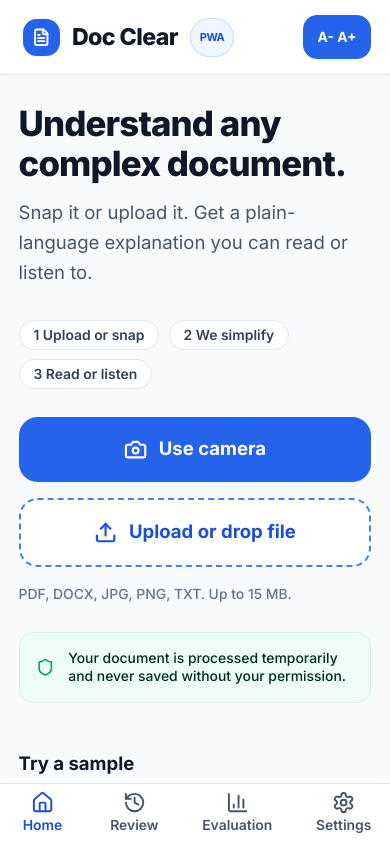
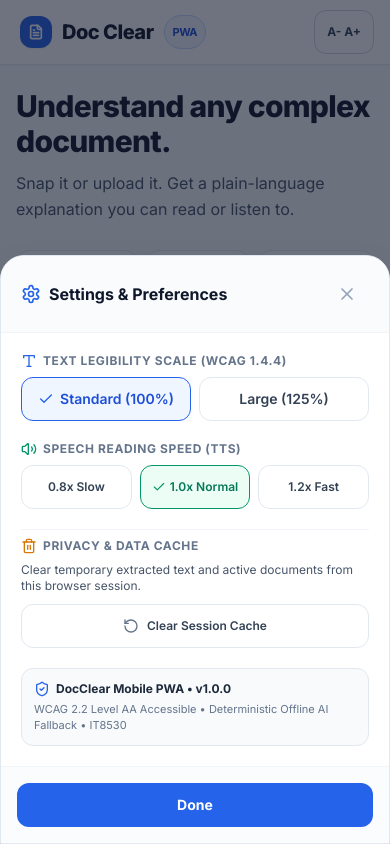
Before and after one commit to ndifonndem-glitch/DocClear, a Next.js app: page / in a window 390 px wide. Both pictures are taken after a click on the button "Settings". Shown: the top 844 px of the page. Built offline with nearby package versions, Linux system fonts and the light colour scheme.

Commit message:
feat(ui): Add accessible mobile Settings drawer for text scaling, TTS speed, and privacy cache

```diff
--- a/components/layout/Navbar.tsx
+++ b/components/layout/Navbar.tsx
@@ -3,18 +3,25 @@
 import React, { useState, useEffect } from "react";
 import Link from "next/link";
 import { usePathname, useRouter } from "next/navigation";
-import { FileText, BarChart3, Home, History, Settings, RotateCcw } from "lucide-react";
+import { FileText, BarChart3, Home, History, Settings, RotateCcw, X, Volume2, Type, Trash2, ShieldCheck, Check } from "lucide-react";
 
 export const Navbar = () => {
   const pathname = usePathname();
   const router = useRouter();
   const [isLargeText, setIsLargeText] = useState(false);
+  const [isSettingsOpen, setIsSettingsOpen] = useState(false);
+  const [speechRate, setSpeechRate] = useState(1.0);
+  const [clearedNotice, setClearedNotice] = useState(false);
 
   useEffect(() => {
     const saved = localStorage.getItem("docclear_text_scale");
     if (saved === "large") {
       setIsLargeText(true);
       document.documentElement.dataset.textScale = "large";
+    }
+    const savedRate = localStorage.getItem("docclear_speech_rate");
+    if (savedRate) {
+      setSpeechRate(parseFloat(savedRate));
     }
   }, []);
 
@@ -28,6 +35,17 @@ export const Navbar = () => {
       document.documentElement.dataset.textScale = "normal";
       localStorage.setItem("docclear_text_scale", "normal");
     }
+  };
+
+  const handleSetSpeechRate = (rate: number) => {
+    setSpeechRate(rate);
+    localStorage.setItem("docclear_speech_rate", rate.toString());
+  };
+
+  const handleClearData = () => {
+    sessionStorage.clear();
+    setClearedNotice(true);
+    setTimeout(() => setClearedNotice(false), 2500);
   };
 
   const isComparisonPage = pathname === "/comparison" || pathname === "/review";
@@ -146,15 +164,167 @@ export const Navbar = () => {
 
           <button
             type="button"
-            onClick={toggleTextScale}
-            className="flex flex-col items-center justify-center min-h-[44px] min-w-[48px] gap-0.5 font-semibold text-slate-600 hover:text-slate-900"
-            aria-label="Toggle text size scale"
+            onClick={() => setIsSettingsOpen(true)}
+            className={`flex flex-col items-center justify-center min-h-[44px] min-w-[48px] gap-0.5 font-semibold ${
+              isSettingsOpen ? "text-blue-700" : "text-slate-600 hover:text-slate-900"
+            }`}
+            aria-label="Open App Settings"
           >
             <Settings className="w-5 h-5" />
             <span>Settings</span>
           </button>
         </nav>
       )}
+
+      {/* Settings Mobile Drawer / Bottom Modal */}
+      {isSettingsOpen && (
+        <div
+          role="dialog"
+          aria-modal="true"
+          aria-labelledby="settings-heading"
+          className="fixed inset-0 z-50 flex items-end sm:items-center justify-center bg-slate-900/60 backdrop-blur-xs p-0 sm:p-4 transition-opacity animate-in fade-in duration-150"
+          onClick={() => setIsSettingsOpen(false)}
+        >
+          <div
+            className="w-full sm:max-w-md bg-white rounded-t-3xl sm:rounded-2xl shadow-2xl border border-slate-200 overflow-hidden max-h-[88vh] flex flex-col animate-in slide-in-from-bottom duration-200"
+            onClick={(e) => e.stopPropagation()}
+          >
+            {/* Header */}
+            <div className="flex items-center justify-between px-5 py-4 border-b border-slate-100 bg-slate-50/80">
+              <div className="flex items-center gap-2">
+                <Settings className="w-5 h-5 text-blue-600" aria-hidden="true" />
+                <h2 id="settings-heading" className="text-base font-bold text-slate-900">
+                  Settings & Preferences
+                </h2>
+              </div>
+              <button
+                type="button"
+                onClick={() => setIsSettingsOpen(false)}
+                className="p-2 text-slate-400 hover:text-slate-700 hover:bg-slate-100 rounded-full transition-colors min-h-[44px] min-w-[44px] inline-flex items-center justify-center"
+                aria-label="Close settings"
+              >
+                <X className="w-5 h-5" />
+              </button>
+            </div>
+
+            {/* Content Body */}
+            <div className="p-5 space-y-5 overflow-y-auto">
+              {/* 1. Accessibility Text Scale */}
+              <div>
+                <label className="text-xs font-bold uppercase tracking-wider text-slate-500 mb-2 flex items-center gap-1.5">
+                  <Type className="w-4 h-4 text-blue-600" />
+                  Text Legibility Scale (WCAG 1.4.4)
+                </label>
+                <div className="grid grid-cols-2 gap-2 mt-2">
+                  <button
+                    type="button"
+                    onClick={() => {
+                      if (isLargeText) toggleTextScale();
+                    }}
+                    className={`px-3 py-2.5 rounded-xl border text-sm font-semibold transition-all min-h-[44px] flex items-center justify-center gap-1.5 ${
+                      !isLargeText
+                        ? "bg-blue-50 border-blue-600 text-blue-700 shadow-xs"
+                        : "bg-white border-slate-200 text-slate-700 hover:bg-slate-50"
+                    }`}
+                  >
+                    {!isLargeText && <Check className="w-4 h-4 text-blue-600" />}
+                    Standard (100%)
+                  </button>
+                  <button
+                    type="button"
+                    onClick={() => {
+                      if (!isLargeText) toggleTextScale();
+                    }}
+                    className={`px-3 py-2.5 rounded-xl border text-sm font-semibold transition-all min-h-[44px] flex items-center justify-center gap-1.5 ${
+                      isLargeText
+                        ? "bg-blue-50 border-blue-600 text-blue-700 shadow-xs"
+                        : "bg-white border-slate-200 text-slate-700 hover:bg-slate-50"
+                    }`}
+                  >
+                    {isLargeText && <Check className="w-4 h-4 text-blue-600" />}
+                    Large (125%)
+                  </button>
+                </div>
+              </div>
+
+              {/* 2. Text-to-Speech Playback Speed */}
+              <div>
+                <label className="text-xs font-bold uppercase tracking-wider text-slate-500 mb-2 flex items-center gap-1.5">
+                  <Volume2 className="w-4 h-4 text-emerald-600" />
+                  Speech Reading Speed (TTS)
+                </label>
+                <div className="grid grid-cols-3 gap-2 mt-2">
+                  {[
+                    { label: "0.8x Slow", val: 0.8 },
+                    { label: "1.0x Normal", val: 1.0 },
+                    { label: "1.2x Fast", val: 1.2 },
+                  ].map((item) => (
+                    <button
+                      key={item.val}
+                      type="button"
+                      onClick={() => handleSetSpeechRate(item.val)}
+                      className={`px-2 py-2.5 rounded-xl border text-xs font-semibold transition-all min-h-[44px] flex items-center justify-center gap-1 ${
+                        speechRate === item.val
+                          ? "bg-emerald-50 border-emerald-600 text-emerald-700 shadow-xs"
+                          : "bg-white border-slate-200 text-slate-700 hover:bg-slate-50"
+                      }`}
+                    >
+                      {speechRate === item.val && <Check className="w-3.5 h-3.5 text-emerald-600" />}
+                      {item.label}
+                    </button>
+                  ))}
+                </div>
+              </div>
+
+              {/* 3. Session & Privacy Storage */}
+              <div className="pt-2 border-t border-slate-100">
+                <label className="text-xs font-bold uppercase tracking-wider text-slate-500 mb-2 flex items-center gap-1.5">
+                  <Trash2 className="w-4 h-4 text-amber-600" />
+                  Privacy & Data Cache
+                </label>
+                <p className="text-xs text-slate-600 mt-1 mb-2.5">
+                  Clear temporary extracted text and active documents from this browser session.
+                </p>
+                <button
+                  type="button"
+                  onClick={handleClearData}
+                  className="w-full py-2.5 px-4 rounded-xl border border-slate-200 bg-white hover:bg-amber-50 hover:border-amber-300 text-slate-700 hover:text-amber-800 text-xs font-semibold transition-colors min-h-[44px] flex items-center justify-center gap-2"
+                >
+                  <RotateCcw className="w-4 h-4 text-slate-500" />
+                  Clear Session Cache
+                </button>
+                {clearedNotice && (
+                  <p className="text-xs text-emerald-600 font-medium text-center mt-2 animate-in fade-in">
+                    ✓ Cache cleared successfully
+                  </p>
+                )}
+              </div>
+
+              {/* 4. App Info & Accessibility Badge */}
+              <div className="p-3 bg-slate-50 rounded-xl border border-slate-200 text-xs text-slate-600 space-y-1">
+                <div className="flex items-center gap-1.5 text-slate-800 font-bold">
+                  <ShieldCheck className="w-4 h-4 text-blue-600" />
+                  DocClear Mobile PWA • v1.0.0
+                </div>
+                <p className="text-[11px] text-slate-500">
+                  WCAG 2.2 Level AA Accessible • Deterministic Offline AI Fallback • IT8530
+                </p>
+              </div>
+            </div>
+
+            {/* Footer Done Button */}
+            <div className="p-4 border-t border-slate-100 bg-slate-50/50">
+              <button
+                type="button"
+                onClick={() => setIsSettingsOpen(false)}
+                className="w-full py-3 bg-blue-600 hover:bg-blue-700 text-white font-bold text-sm rounded-xl shadow-xs transition-colors min-h-[44px]"
+              >
+                Done
+              </button>
+            </div>
+          </div>
+        </div>
+      )}
     </>
   );
 };
```
